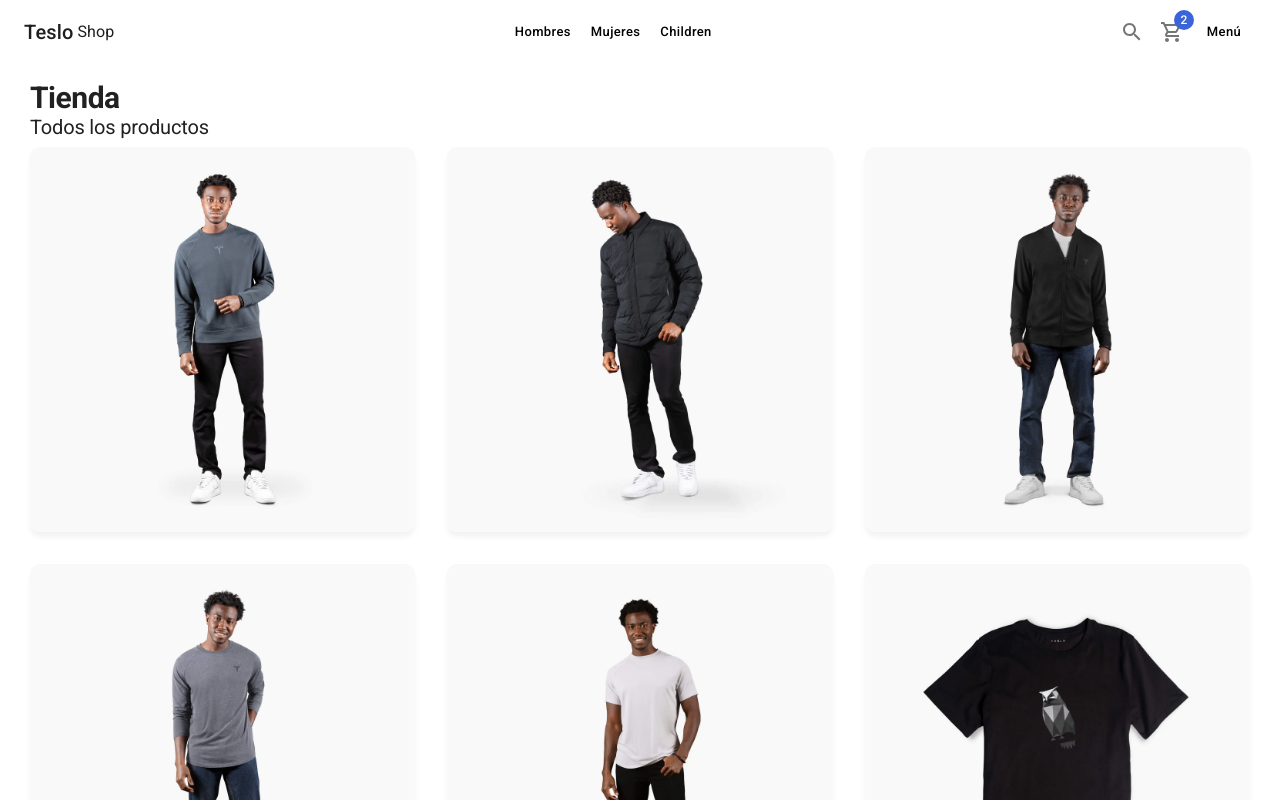
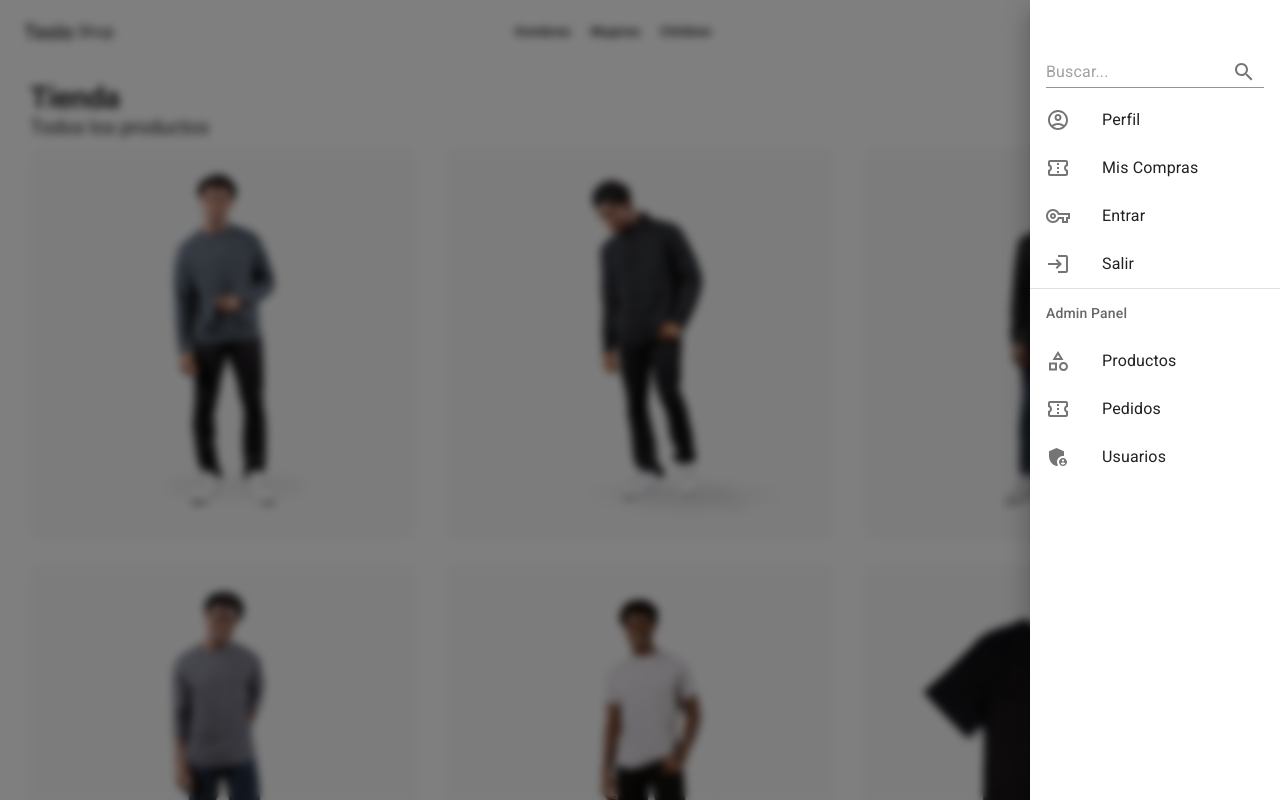
Before and after one commit to danielmateu/05-teslo-shop, a Next.js app: page / in a window 1280 px wide. Shown: the top 800 px of the page. Built offline with nearby package versions, Linux system fonts and the light colour scheme.

Commit message:
MEnu lateral creado

```diff
--- a/components/layouts/ShopLayout.tsx
+++ b/components/layouts/ShopLayout.tsx
@@ -1,6 +1,6 @@
 import Head from "next/head"
 import { FC } from "react";
-import { Navbar } from "../ui";
+import { Navbar, SideMenu } from "../ui";
 
 
 interface Props {
@@ -37,7 +37,7 @@
                 <Navbar/>
             </nav>
 
-            {/* TODO: SideBar */}
+            <SideMenu />
 
             <main style={{
                 margin: '80px auto',
--- /dev/null
+++ b/components/ui/SideMenu.tsx
@@ -0,0 +1,111 @@
+import { Box, Divider, Drawer, IconButton, Input, InputAdornment, List, ListItem, ListItemIcon, ListItemText, ListSubheader } from "@mui/material"
+import { AccountCircleOutlined, AdminPanelSettings, CategoryOutlined, ConfirmationNumberOutlined, EscalatorWarningOutlined, FemaleOutlined, LoginOutlined, MaleOutlined, SearchOutlined, VpnKeyOutlined } from "@mui/icons-material"
+
+
+export const SideMenu = () => {
+    return (
+        <Drawer
+            open={true}
+            anchor='right'
+            sx={{ backdropFilter: 'blur(4px)', transition: 'all 0.5s ease-out' }}
+        >
+            <Box sx={{ width: 250, paddingTop: 5 }}>
+
+                <List>
+
+                    <ListItem>
+                        <Input
+                            type='text'
+                            placeholder="Buscar..."
+                            endAdornment={
+                                <InputAdornment position="end">
+                                    <IconButton
+                                        aria-label="toggle password visibility"
+                                    >
+                                        <SearchOutlined />
+                                    </IconButton>
+                                </InputAdornment>
+                            }
+                        />
+                    </ListItem>
+
+                    <ListItem button>
+                        <ListItemIcon>
+                            <AccountCircleOutlined />
+                        </ListItemIcon>
+                        <ListItemText primary={'Perfil'} />
+                    </ListItem>
+
+                    <ListItem button>
+                        <ListItemIcon>
+                            <ConfirmationNumberOutlined />
+                        </ListItemIcon>
+                        <ListItemText primary={'Mis Compras'} />
+                    </ListItem>
+
+
+                    <ListItem button sx={{ display: { xs: '', sm: 'none' } }}>
+                        <ListItemIcon>
+                            <MaleOutlined />
+                        </ListItemIcon>
+                        <ListItemText primary={'Hombres'} />
+                    </ListItem>
+
+                    <ListItem button sx={{ display: { xs: '', sm: 'none' } }}>
+                        <ListItemIcon>
+                            <FemaleOutlined />
+                        </ListItemIcon>
+                        <ListItemText primary={'Mujeres'} />
+                    </ListItem>
+
+                    <ListItem button sx={{ display: { xs: '', sm: 'none' } }}>
+                        <ListItemIcon>
+                            <EscalatorWarningOutlined />
+                        </ListItemIcon>
+                        <ListItemText primary={'Niños'} />
+                    </ListItem>
+
+
+                    <ListItem button>
+                        <ListItemIcon>
+                            <VpnKeyOutlined />
+                        </ListItemIcon>
+                        <ListItemText primary={'Entrar'} />
+                    </ListItem>
+
+                    <ListItem button>
+                        <ListItemIcon>
+                            <LoginOutlined />
+                        </ListItemIcon>
+                        <ListItemText primary={'Salir'} />
+                    </ListItem>
+
+
+                    {/* Admin */}
+                    <Divider />
+                    <ListSubheader>Admin Panel</ListSubheader>
+
+                    <ListItem button>
+                        <ListItemIcon>
+                            <CategoryOutlined />
+                        </ListItemIcon>
+                        <ListItemText primary={'Productos'} />
+                    </ListItem>
+                    <ListItem button>
+                        <ListItemIcon>
+                            <ConfirmationNumberOutlined />
+                        </ListItemIcon>
+                        <ListItemText primary={'Pedidos'} />
+                    </ListItem>
+
+                    <ListItem button>
+                        <ListItemIcon>
+                            <AdminPanelSettings />
+                        </ListItemIcon>
+                        <ListItemText primary={'Usuarios'} />
+                    </ListItem>
+                </List>
+            </Box>
+        </Drawer>
+    )
+}
--- a/components/ui/index.ts
+++ b/components/ui/index.ts
@@ -1 +1,2 @@
 export * from './Navbar';
+export * from './SideMenu';
```
